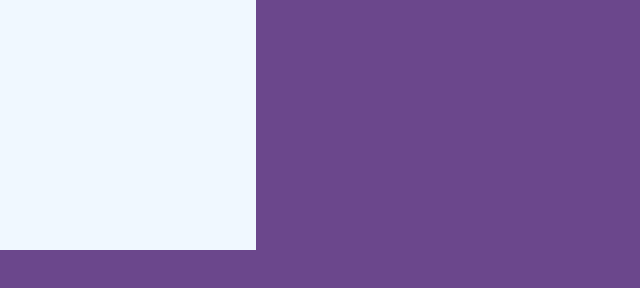
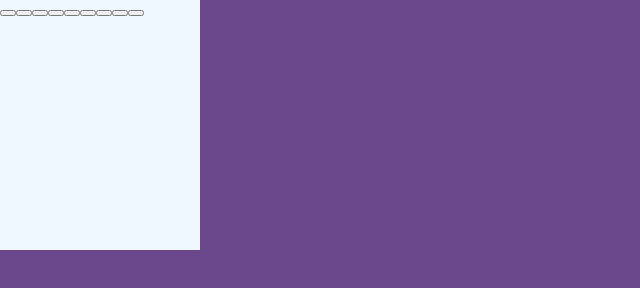
Before and after one commit to XimenesJu/calculator-app, a plain HTML site: page index.html in a window 1280 px wide. Shown: the whole page, without its empty margins (0-640 px from the left). Drawn offline with Linux system fonts and the light colour scheme.

Commit message:
adding buttons

```diff
--- a/assets/css/style.css
+++ b/assets/css/style.css
@@ -4,6 +4,6 @@ body {
 
 .calculator {
   background-color: aliceblue;
-  width: 20%;
+  width: 200px;
   height: 250px;
 }
--- a/index.html
+++ b/index.html
@@ -14,7 +14,9 @@
 <body>
   <main>
     <section class="container">
-      <div class="calculator"></div>
+      <div class="calculator">
+        <button></button><button></button><button></button><button></button><button></button><button></button><button></button><button></button><button></button>
+      </div>
     </section>
   </main>
   <footer></footer>
```
